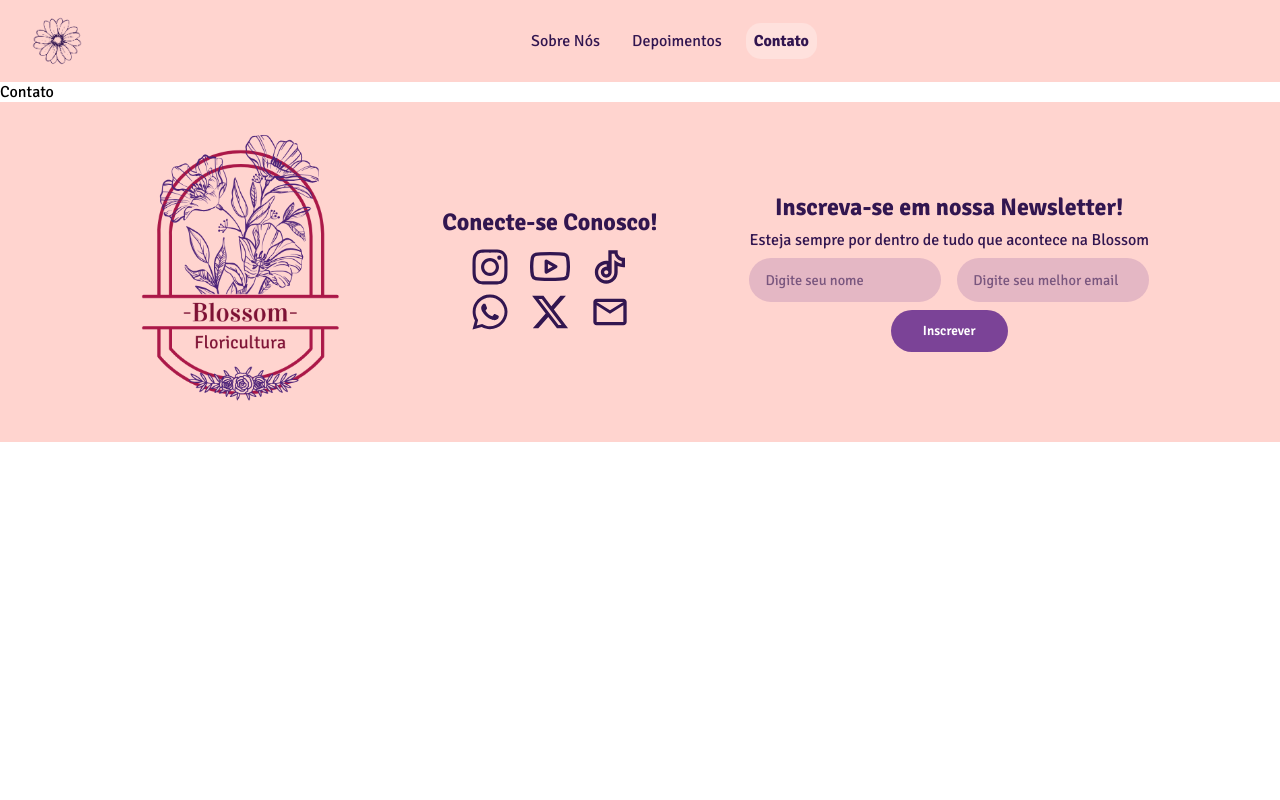
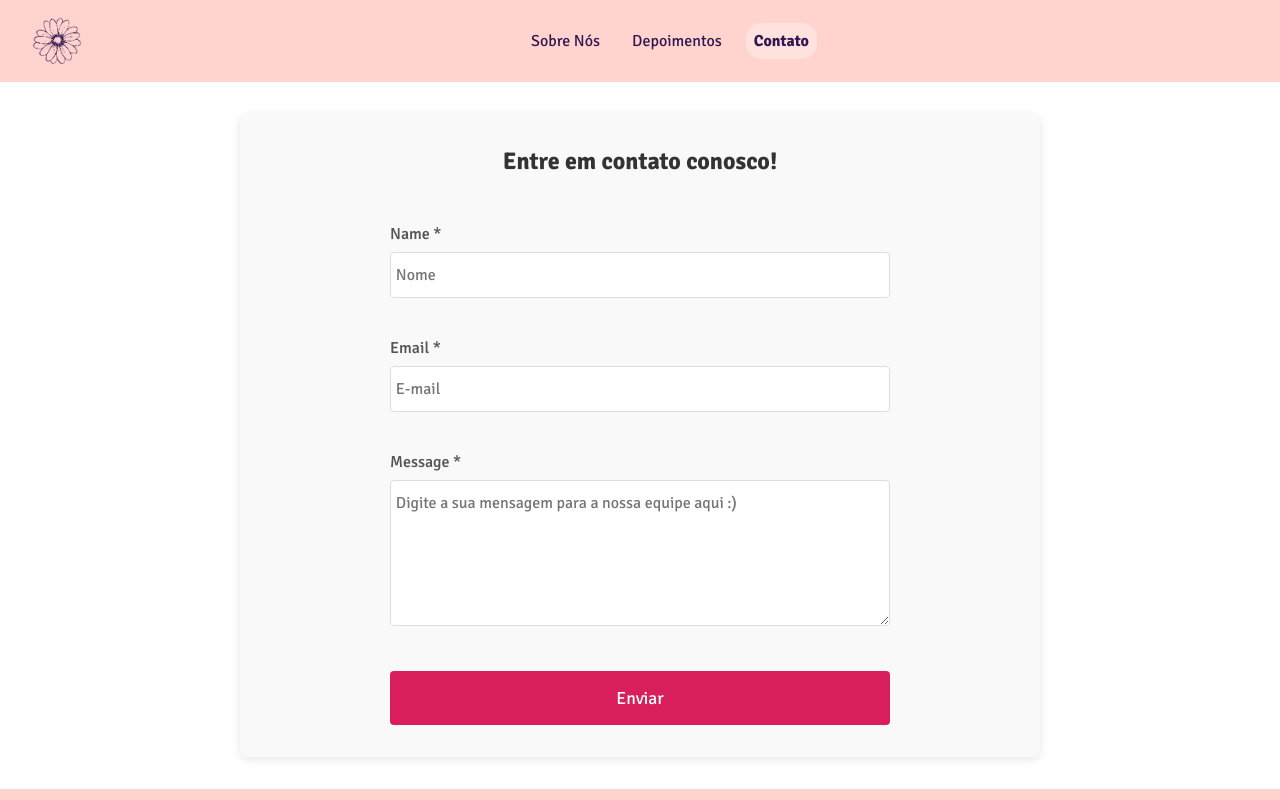
Before and after one commit to sofiagazolla/Trilha-Dev, a React (Vite) app: page /contact in a window 1280 px wide. Shown: the top 800 px of the page. Built offline with nearby package versions, Linux system fonts and the light colour scheme.

Commit message:
feat: página de contato

```diff
--- /dev/null
+++ b/src/pages/Contato/Contato.css
@@ -0,0 +1,114 @@
+.contact-container {
+    display: flex;
+    flex-direction: column;
+    align-items: center;
+    max-width: 800px;
+    margin: 2rem auto;
+    padding: 2rem 3rem;
+    background: #f9f9f9;
+    border-radius: 8px;
+    box-shadow: 0 2px 10px rgba(0, 0, 0, 0.1);
+}
+
+.contact-form {
+    display: flex;
+    flex-direction: column;
+    gap: 1rem;
+    width: 500px;
+}
+
+/*acho que a pessoa aqui errou*/
+.contact-form h2 {
+    text-align: center;
+    color: #333;
+    margin-bottom: 2rem;
+}
+
+.form-group {
+    margin-bottom: 1.5rem;
+}
+
+.form-group label {
+    display: block;
+    width: 100%;
+    text-align: left;
+    margin-bottom: 0.5rem;
+    color: #555;
+    font-weight: 500;
+}
+
+.form-group input,
+.form-group textarea {
+    width: 100%;
+    padding: 0.75rem 0.3rem;
+    border: 1px solid #ddd;
+    border-radius: 4px;
+    font-size: 1rem;
+    transition: border-color 0.3s ease;
+}
+
+  .form-group input:focus,
+  .form-group textarea:focus {
+    outline: none;
+    border-color: purple;
+    box-shadow: 0 0 0 2px rgba(0, 123, 255, 0.25);
+  }
+
+  .submit-button {
+    width: 100%;
+    padding: 1rem;
+    background: #D81E5B;
+    color: white;
+    border: none;
+    border-radius: 4px;
+    font-size: 1.1rem;
+    cursor: pointer;
+    transition: background-color 0.3s ease;
+  }
+
+.submit-button:disabled {
+    background: pink;
+    cursor: not-allowed;
+  }
+
+.success-message {
+    background: #d4edda;
+    color: #155724;
+    padding: 1rem;
+    border-radius: 4px;
+    border: 1px solid #c3e6cb;
+    margin-bottom: 1.5rem;
+}
+
+.error-message {
+    background: #f8d7da;
+    color: #721c24;
+    padding: 1rem;
+    border-radius: 4px;
+    border: 1px solid #f5c6cb;
+    margin-bottom: 1.5rem;
+}
+
+.form-group input.error,
+.form-group textarea.error {
+  border-color: #dc3545;
+  box-shadow: 0 0 0 2px rgba(220, 53, 69, 0.25);
+}
+
+.error-text {
+  color: #dc3545;
+  font-size: 0.875rem;
+  margin-top: 0.25rem;
+  display: block;
+}
+
+@media (max-width: 620px) {
+.contact-container {
+    max-width: 400px;
+}
+
+.contact-form {
+    width: 300px;
+}
+
+}
--- a/src/pages/Contato/Contato.jsx
+++ b/src/pages/Contato/Contato.jsx
@@ -1,11 +1,174 @@
-import React from 'react'
+import { useState } from 'react';
+import './Contato.css';
 
 function Contato() {
+    const [formData, setFormData] = useState({
+        name: '',
+        email: '',
+        subject: '',
+        message: ''
+    });
+
+    const [errors, setErrors] = useState({});
+    const [isSubmitting, setIsSubmitting] = useState(false);
+    const [submitStatus, setSubmitStatus] = useState('');
+
+    /* isso é padrão p validar email aparentemente */
+    const validateEmail = (email) => {
+        const emailRegex = /^[^\s@]+@[^\s@]+\.[^\s@]+$/;
+        return emailRegex.test(email);
+    };
+
+    const validateForm = () => {
+        const newErrors = {};
+
+        if (!formData.name.trim())  {
+            newErrors.name = 'O nome é necessário';
+        } else if (formData.name.trim().length < 2) {
+            newErrors.name = 'O nome deve ter pelo menos dois caracteres'
+        }
+
+        if (!formData.email.trim())  {
+            newErrors.email = 'O email é necessário';
+        } else if (!validateEmail(formData.email)) {
+            newErrors.email = 'Por favor insira um endereço de email válido'
+        }
+
+         if (!formData.message.trim()) {
+            newErrors.message = 'A mensagem é necessária';
+        } else if (formData.message.trim().length < 5) {
+            newErrors.message = 'A mensagem deve ter pelo menos 5 caracteres';
+        }
+
+        return newErrors;
+
+    }
+
+    const handleChange = (e) => {
+        const {name, value} = e.target;
+        setFormData(prevState => ({
+            ...prevState,
+            [name]: value
+        }));
+
+        if (errors[name]) {
+            setErrors(prevErrors => ({
+                ...prevErrors,
+                [name]: ''
+            }));
+        }
+    };
+
+    const handleSubmit = async (e) => {
+        e.preventDefault();
+
+        const formErrors = validateForm();
+
+        if (Object.keys(formErrors).length > 0) {
+            setErrors (formErrors);
+            return;
+        }
+
+        setIsSubmitting(true);
+        setErrors({});
+        setSubmitStatus('');
+
+        try {
+            /* aqui que vai implementar a chamada de API */
+            console.log('Sending form data:', formData);
+
+            // por enquanto simulamos :)
+            await new Promise(resolve => setTimeout(resolve,2000))
+
+            setSubmitStatus('success');
+
+            setFormData({
+                name: '',
+                email: '',
+                subject: '',
+                message: ''
+            });
+        } catch (error) {
+            console.error('Error submitting form:', error);
+            setSubmitStatus('error');
+        } finally {
+            setIsSubmitting(false);
+        }
+    };
+
   return (
-    <div>
-      Contato
+    <div className="contact-container">
+
+        {submitStatus === 'success' && (
+            <div className="success-message">
+            Obrigada! Recebemos sua mensagem e a equipe Blossom entrará em contato em breve!
+            </div>
+        )}
+
+        {submitStatus === 'error' && (
+            <div className="error-message">
+            Desculpa, houve um erro no envio da sua mensagem. Por favor tente novamente.
+            </div>
+        )}
+
+        {/* <h2> Entre em contato conosco! </h2> */}
+            <form onSubmit={handleSubmit} className="contact-form">
+                <h2> Entre em contato conosco! </h2>
+               <div className='form-group'>
+                <label htmlFor="name">Name *</label>
+                    <input
+                    type="text"
+                    id="name"
+                    name="name"
+                    value={formData.name}
+                    onChange={handleChange}
+                    // required
+                    placeholder="Nome"
+                    className={errors.name ? 'error' : ''}
+                    />
+                    {errors.name && <span className="error-text">{errors.name}</span>}
+                </div>
+
+                <div className="form-group">
+                    <label htmlFor="email">Email *</label>
+                    <input
+                        type="email"
+                        id="email"
+                        name="email"
+                        value={formData.email}
+                        onChange={handleChange}
+                        // required
+                        placeholder="E-mail"
+                        className={errors.email ? 'error' : ''}
+                    />
+                    {errors.email && <span className="error-text">{errors.email}</span>}
+                </div>
+
+                <div className="form-group">
+                    <label htmlFor="message">Message *</label>
+                    <textarea
+                        id="message"
+                        name="message"
+                        value={formData.message}
+                        onChange={handleChange}
+                        // required
+                        rows="6"
+                        placeholder="Digite a sua mensagem para a nossa equipe aqui :)"
+                        className={errors.message ? 'error' : ''}
+                    />
+                    {errors.message && <span className="error-text">{errors.message}</span>}
+                </div>
+
+                <button type='submit' className='submit-button' disabled={isSubmitting}>
+                    {isSubmitting ? 'Enviando' : 'Enviar'}
+                </button>
+            </form>
     </div>
-  )
+  );
 }
 
-export default Contato
+export default Contato;
+
+/* TODO
+alterar as mensagens bemmmmmmm bonitinho
+*/
```
